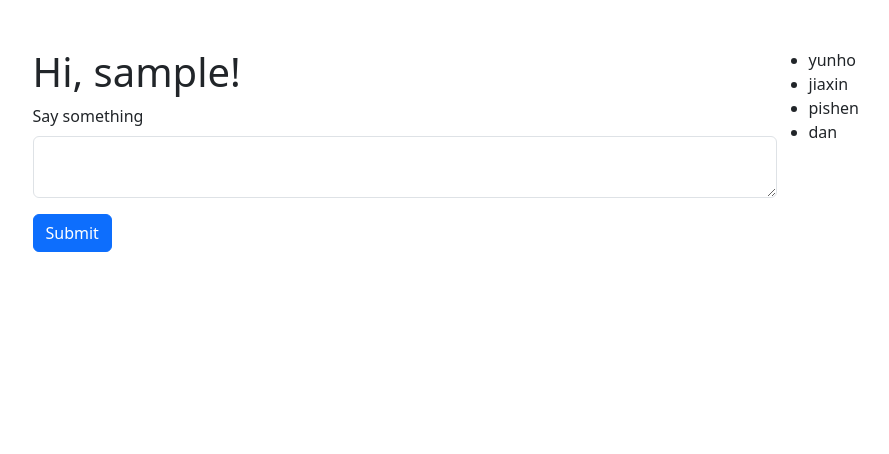
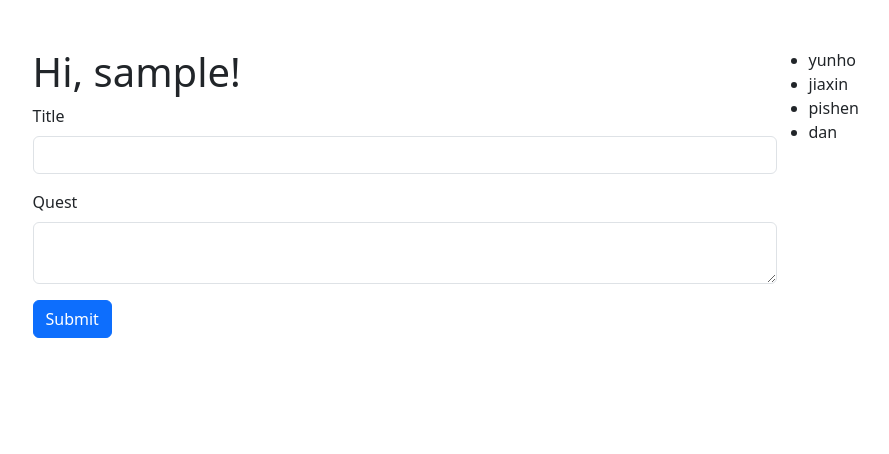
Before and after one commit to yunho7687/quest-quay, a Flask app: page /index in a window 1280 px wide. Shown: the part 58-512 px from the top of the page, without its empty margins (96-985 px from the left). Run offline with Flask 3, Linux system fonts and the light colour scheme; the visitor is signed in with stand-in values (Sample User, id 1); data comes from the database, SQL or seed files in the repository; data that the repository does not hold is empty; some libraries are stand-ins or nearby versions.

Commit message:
chore: Add title field to PostForm and update routes and templates
This commit adds a new `title` field to the `PostForm` class in `forms.py`. It also updates the `routes.py` file to include the `title` field when creating a new `Post` object. Additionally, the `index.html` and `post_detail.html` templates are modified to display the `title` field. This change allows users to provide a title for their posts, enhancing the overall user experience.

```diff
--- a/app/main/forms.py
+++ b/app/main/forms.py
@@ -30,7 +30,9 @@ class EmptyForm(FlaskForm):
 
 
 class PostForm(FlaskForm):
-    post = TextAreaField('Say something', validators=[
+    title=StringField('Title',validators=[
+        DataRequired(), Length(min=1, max=50)])
+    post = TextAreaField('Quest', validators=[
         DataRequired(), Length(min=1, max=140)])
     submit = SubmitField('Submit')
 
--- a/app/main/routes.py
+++ b/app/main/routes.py
@@ -32,7 +32,7 @@ def intro():
 def index():
     form = PostForm()
     if form.validate_on_submit():
-        post = Post(body=form.post.data, author=current_user)
+        post = Post(title=form.title.data,body=form.post.data, author=current_user)
         db.session.add(post)
         db.session.commit()
         flash('Your post is now live!')
--- a/app/templates/index.html
+++ b/app/templates/index.html
@@ -28,6 +28,7 @@
     {% if form %}
     <form action="" method="post">
         {{ form.hidden_tag() }}
+        {{ wtf.form_field(form.title) }}
         {{ wtf.form_field(form.post) }}
         {{ wtf.form_field(form.submit) }}
     </form>
--- a/app/templates/post_detail.html
+++ b/app/templates/post_detail.html
@@ -1,7 +1,7 @@
 {% extends "base.html" %}
 
 {% block content %}
-<div>
+<div class="w-100">
     <h3>{{post.title}}</h3>
     <span class="text-secondary fst-italic ">
         posted {{ moment(post.timestamp).fromNow() }}
```
